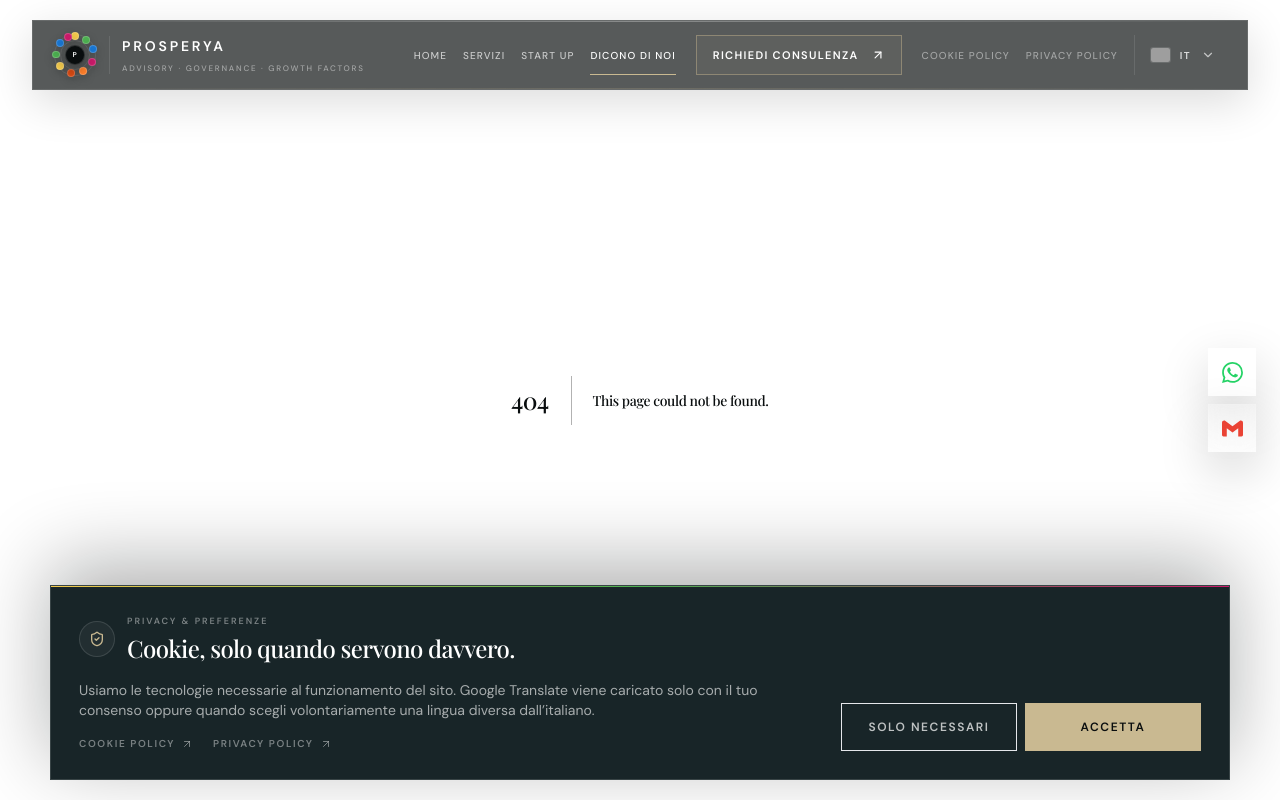
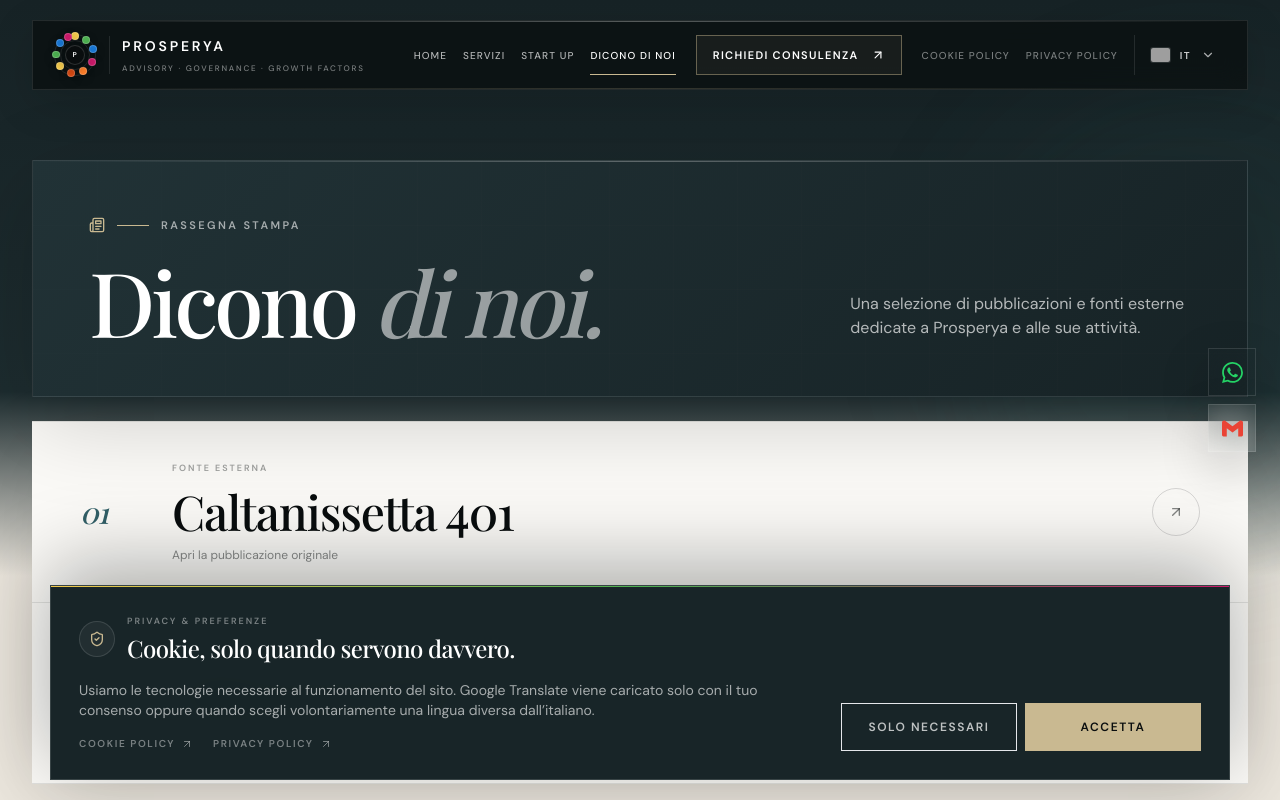
Before and after one commit to gaetanomeli95-lab/Prosperya-site, a Next.js app: page /dicono-di-noi in a window 1280 px wide. Before the commit this address had no page. Shown: the top 800 px of the page. Built offline with nearby package versions, Linux system fonts and the light colour scheme; grey boxes are pictures that could not be loaded; a web font is replaced by a local one.

Commit message:
feat: add press coverage page

```diff
--- /dev/null
+++ b/src/app/dicono-di-noi/page.tsx
@@ -0,0 +1,85 @@
+import type { Metadata } from 'next';
+import { ArrowUpRight, Newspaper } from 'lucide-react';
+import { FadeIn } from '@/components/MotionWrapper';
+
+export const metadata: Metadata = {
+  title: 'Dicono di noi',
+  description: 'Rassegna stampa e pubblicazioni che parlano di Prosperya S.R.L.',
+  alternates: { canonical: '/dicono-di-noi/' },
+};
+
+const press = [
+  {
+    source: 'Caltanissetta 401',
+    href: 'https://share.google/VODcMEGSPOdMa4p8q',
+    index: '01',
+  },
+  {
+    source: 'PalermoToday',
+    href: 'https://share.google/Lz75z34WgyR7zcld9',
+    index: '02',
+  },
+];
+
+export default function DiconoDiNoi() {
+  return (
+    <div className="premium-page">
+      <div className="absolute inset-x-0 top-0 h-[36rem] bg-[linear-gradient(180deg,#172326_0%,#1D2C2F_68%,transparent_100%)]" />
+      <div className="absolute right-[-10rem] top-24 h-[30rem] w-[30rem] rounded-full bg-mediterranean/10 blur-3xl" />
+
+      <div className="premium-container">
+        <section className="premium-panel-dark dark-surface relative overflow-hidden p-6 sm:p-9 lg:p-12 xl:p-14">
+          <div className="absolute inset-0 prosperya-grid opacity-20" />
+          <div className="absolute inset-x-0 top-0 h-px hairline-light" />
+
+          <div className="relative grid gap-10 lg:grid-cols-12 lg:items-end">
+            <div className="lg:col-span-8">
+              <FadeIn>
+                <div className="flex items-center gap-3">
+                  <Newspaper className="h-4 w-4 text-sand" />
+                  <span className="section-kicker-dark">Rassegna stampa</span>
+                </div>
+                <h1 className="mt-7 max-w-5xl text-[clamp(3.5rem,7vw,7.4rem)] font-heading leading-[.88] tracking-[-.045em] !text-white">
+                  Dicono <span className="italic !text-white/55">di noi.</span>
+                </h1>
+              </FadeIn>
+            </div>
+
+            <div className="lg:col-span-4">
+              <FadeIn delay={0.08}>
+                <p className="max-w-lg text-sm leading-[1.8] !text-white/68 sm:text-base">
+                  Una selezione di pubblicazioni e fonti esterne dedicate a Prosperya e alle sue attività.
+                </p>
+              </FadeIn>
+            </div>
+          </div>
+        </section>
+
+        <section className="mt-6 bg-paper shadow-[0_24px_80px_rgba(9,13,14,.08)]">
+          <div className="divide-y divide-night/10 border-y border-night/10">
+            {press.map((item, i) => (
+              <FadeIn key={item.source} delay={i * 0.05}>
+                <a
+                  href={item.href}
+                  target="_blank"
+                  rel="noopener noreferrer"
+                  className="group grid min-h-[150px] grid-cols-[52px_1fr_auto] items-center gap-5 px-5 py-7 transition-colors hover:bg-night/[0.025] sm:grid-cols-[72px_1fr_auto] sm:px-8 lg:min-h-[180px] lg:px-12"
+                >
+                  <span className="editorial-index text-2xl text-mediterranean sm:text-3xl">{item.index}</span>
+                  <div>
+                    <p className="text-[9px] font-semibold uppercase tracking-[.22em] text-night/38">Fonte esterna</p>
+                    <h2 className="mt-3 text-3xl font-heading leading-none text-night sm:text-4xl lg:text-5xl">{item.source}</h2>
+                    <p className="mt-3 text-xs text-night/48">Apri la pubblicazione originale</p>
+                  </div>
+                  <span className="grid h-11 w-11 place-items-center rounded-full border border-night/15 text-night/50 transition-all duration-300 group-hover:bg-night group-hover:text-white sm:h-12 sm:w-12">
+                    <ArrowUpRight className="h-4 w-4 transition-transform group-hover:-translate-y-0.5 group-hover:translate-x-0.5" />
+                  </span>
+                </a>
+              </FadeIn>
+            ))}
+          </div>
+        </section>
+      </div>
+    </div>
+  );
+}
```
